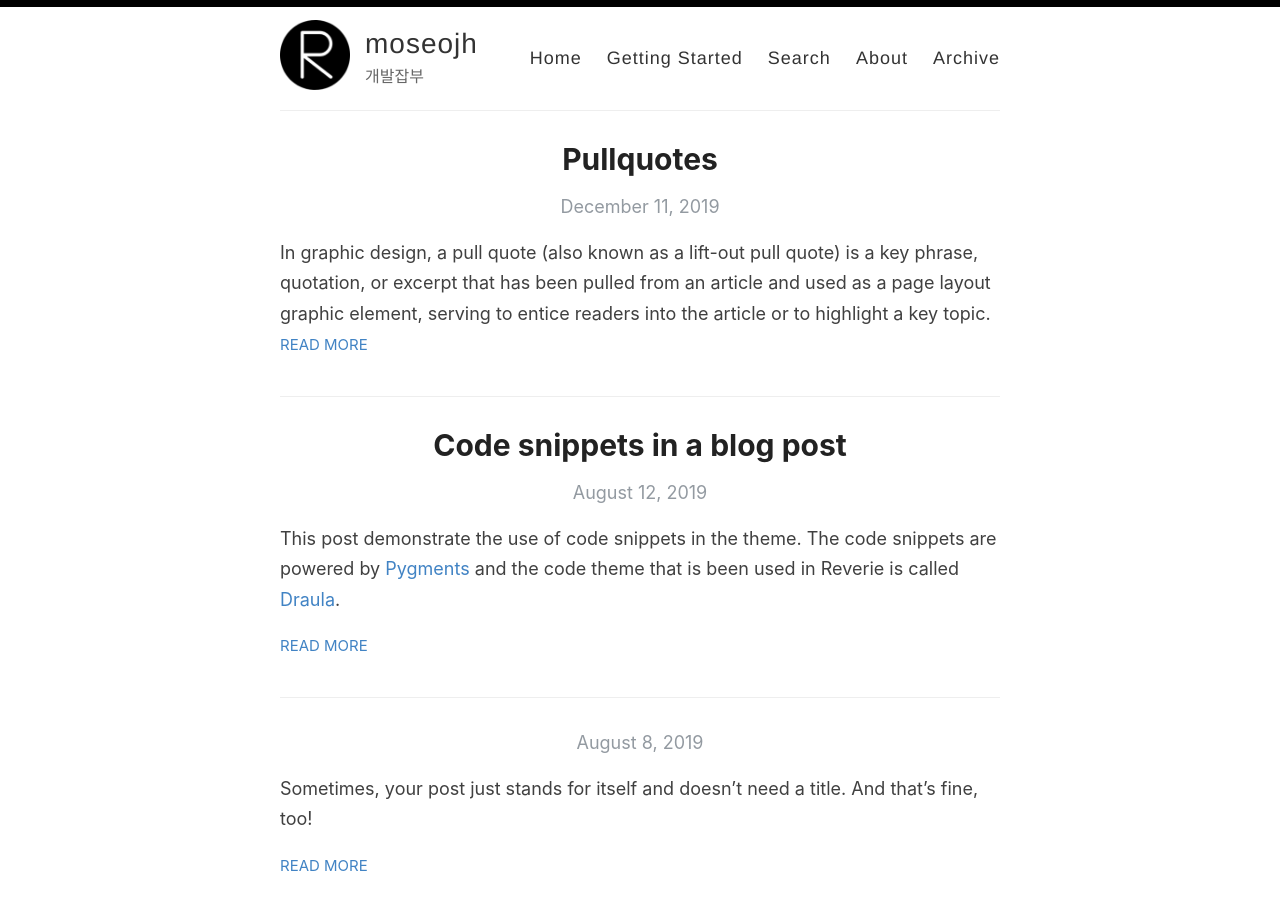
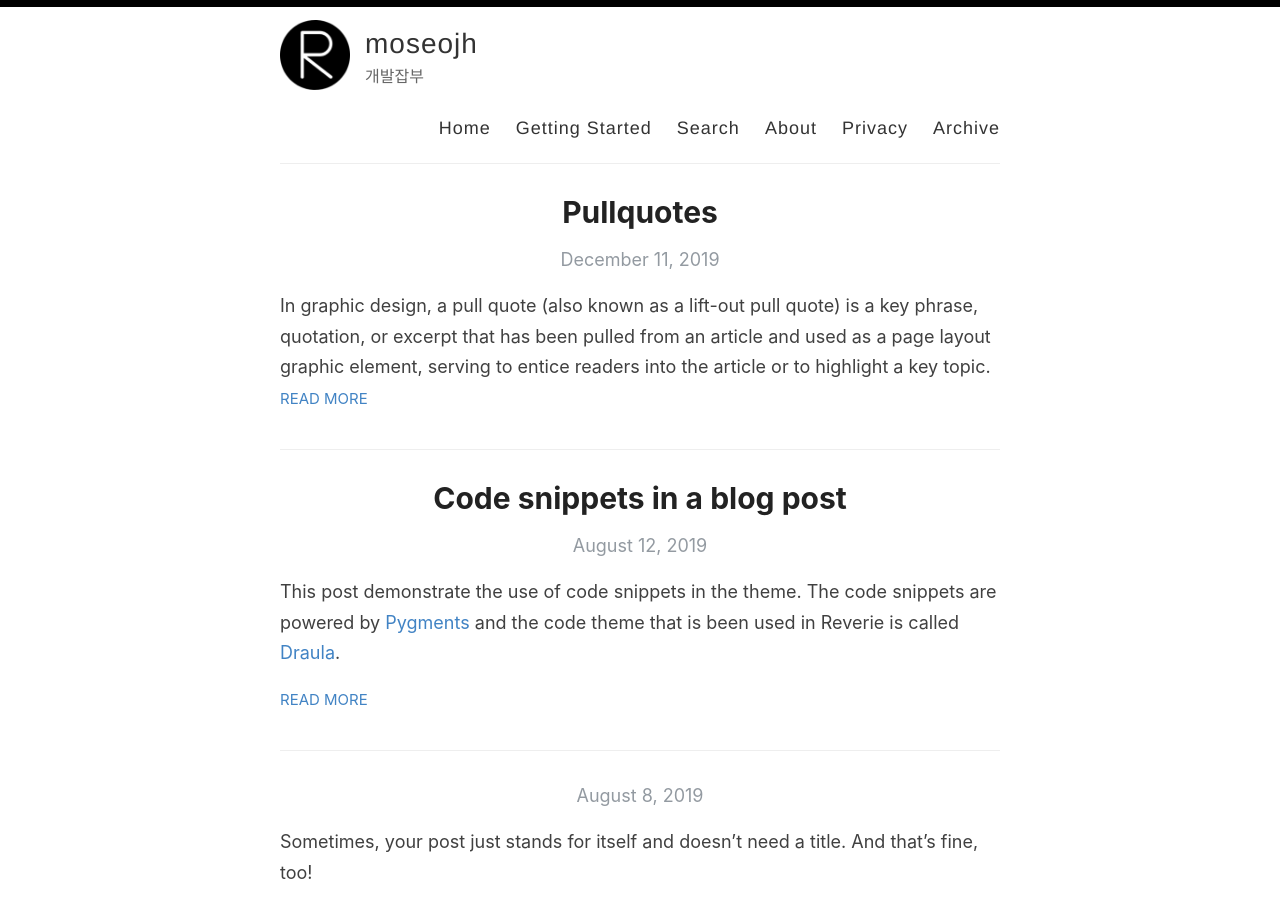
Before and after one commit to moseojh/moseojh.github.io, a Jekyll site: the page built from index.html, in a window 1280 px wide and 900 px high. Built offline with Jekyll 4.4.1, drawn with Linux system fonts in a browser that asks for light colours; the list of posts is cut into pages by our own code.

Commit message:
Update default.html

```diff
--- a/_layouts/default.html
+++ b/_layouts/default.html
@@ -32,6 +32,7 @@
               <a href="{{ site.baseurl }}/getting-started">Getting Started</a>
               <a href="{{ site.baseurl }}/search">Search</a>
               <a href="{{ site.baseurl }}/about">About</a>
+              <a href="{{ site.baseurl }}/privacy">Privacy</a>
               <a href="{{ site.baseurl }}/archive">Archive</a>
             </nav>
           </header>
```
